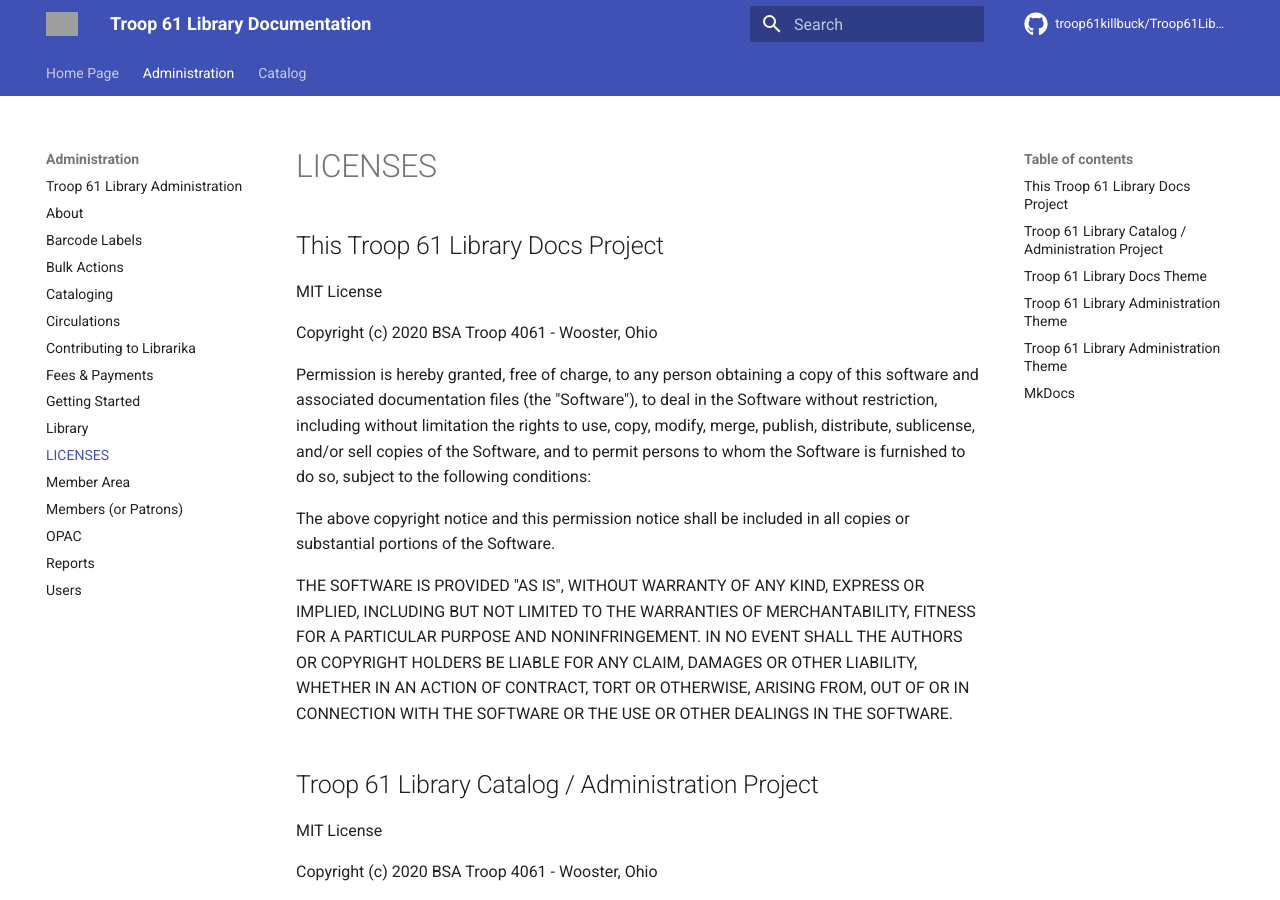
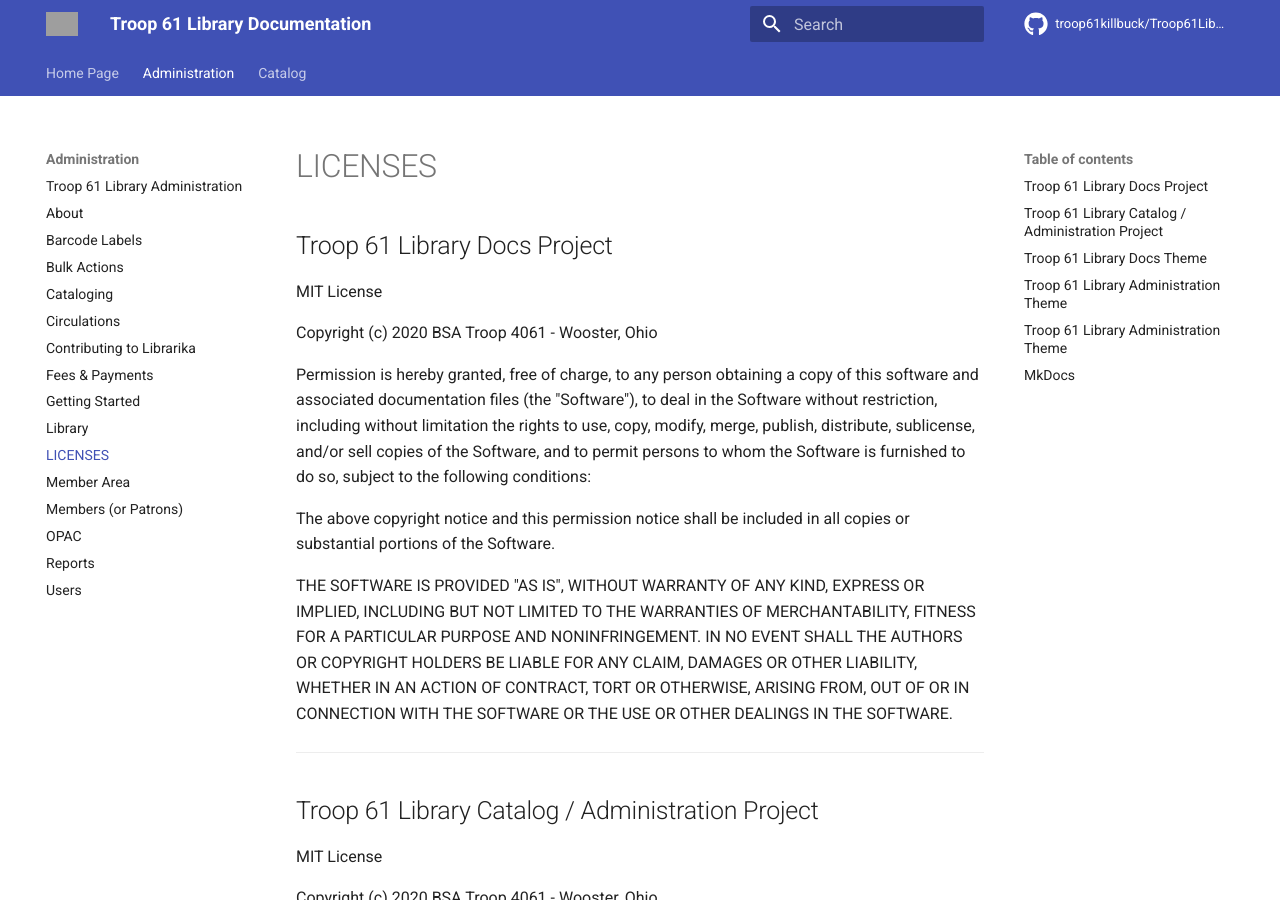
Before and after one commit to jackveney/Troop61LibraryDocs, an MkDocs documentation site: the page built from docs/Administration/license.md, in a window 1280 px wide and 900 px high. Built offline with MkDocs 1.6.1 and Material for MkDocs 9.7.7, drawn with Linux system fonts in a browser that asks for light colours; comment, search, counter and statistics services are not loaded; grey boxes are pictures that could not be loaded.

Commit message:
Update license.md

```diff
--- a/docs/Administration/license.md
+++ b/docs/Administration/license.md
@@ -1,6 +1,6 @@
 # LICENSES
 
-## This Troop 61 Library Docs Project
+## Troop 61 Library Docs Project
 
 
 MIT License
@@ -24,6 +24,8 @@ AUTHORS OR COPYRIGHT HOLDERS BE LIABLE FOR ANY CLAIM, DAMAGES OR OTHER
 LIABILITY, WHETHER IN AN ACTION OF CONTRACT, TORT OR OTHERWISE, ARISING FROM,
 OUT OF OR IN CONNECTION WITH THE SOFTWARE OR THE USE OR OTHER DEALINGS IN THE
 SOFTWARE.
+
+---
 
 ## Troop 61 Library Catalog / Administration Project
 
@@ -57,11 +59,15 @@ Themes used under license from Martin Donath.
 
 Material for MKDocs Theme - [View License](https://github.com/squidfunk/mkdocs-material/blob/master/LICENSE)
 
+---
+
 ## Troop 61 Library Administration Theme
 
 Themes used under license from  Start Bootstrap projects.
 
 Start Bootstrap SB Admin 2 Theme - [View License](https://github.com/StartBootstrap/startbootstrap-sb-admin-2/blob/master/LICENSE)
+
+---
 
 ## Troop 61 Library Administration Theme
 
@@ -69,6 +75,7 @@ Themes used under license from Bootstrap Studio.
 
 Bootstrap Studio Clean Sky Theme - [View License](https://github.com/bootstrapstudio/clean-sky-template/blob/master/LICENSE)
 
+---
 
 ## MkDocs
 
```
